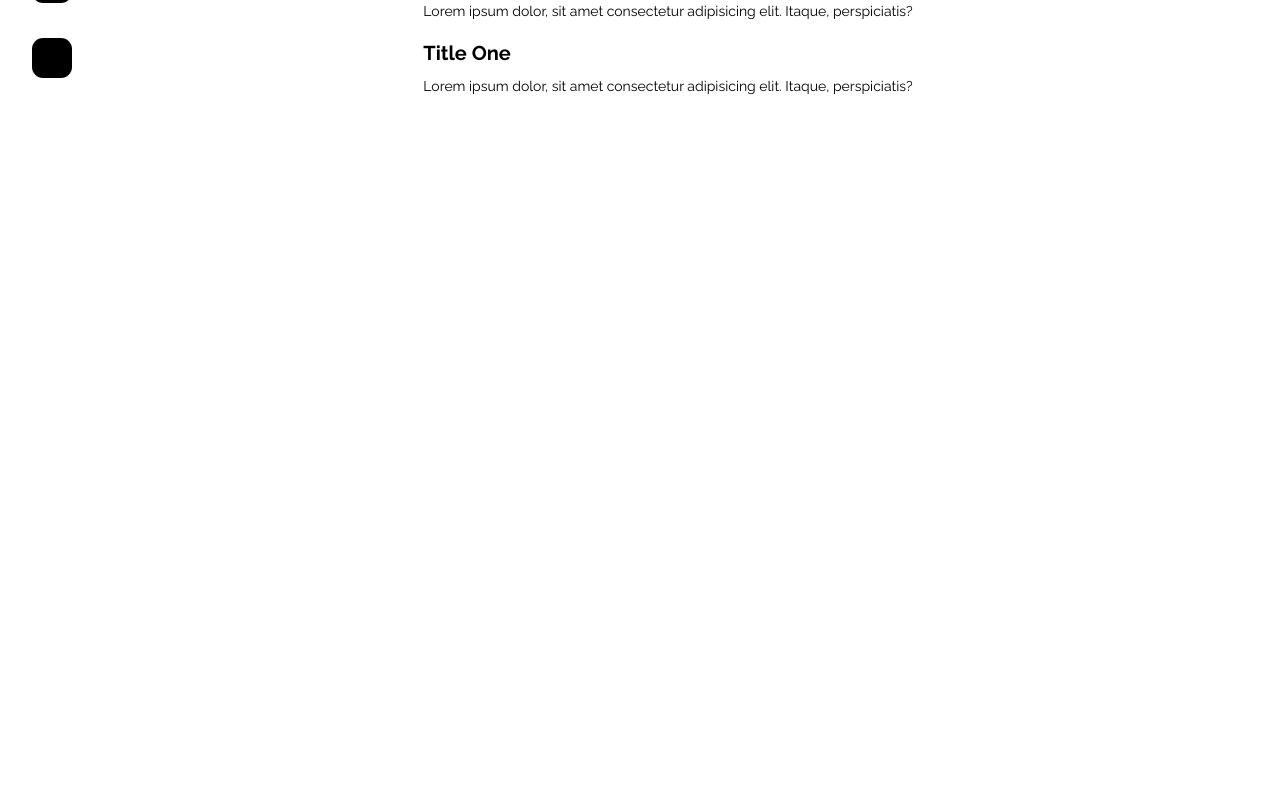
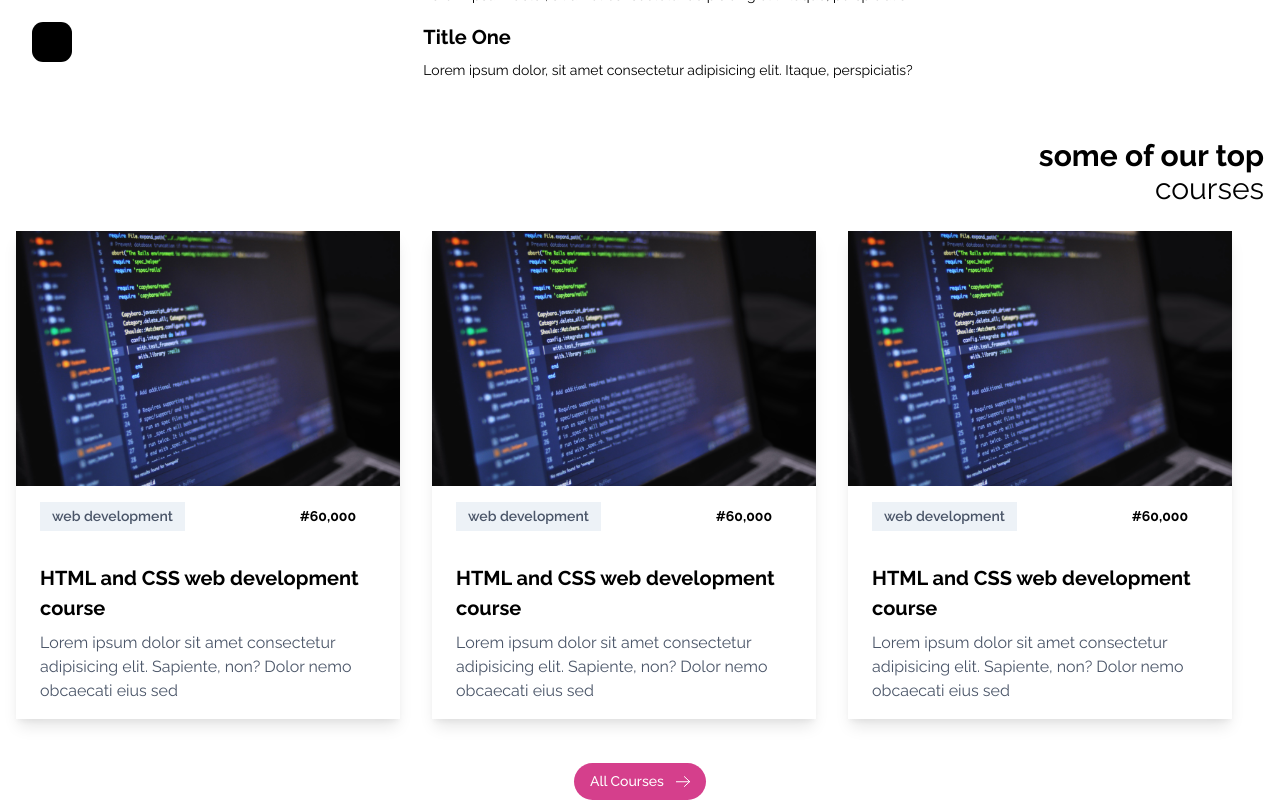
Before and after one commit to mrayor/dev-cent, a React (Create React App) app: page / in a window 1280 px wide. Shown: the part 860-1672 px from the top of the page. Before the commit the page ends 1005 px from the top, so only its background shows below. Built offline with nearby package versions, Linux system fonts and the light colour scheme.

Commit message:
Completed CourseCard component

```diff
--- a/src/components/App.js
+++ b/src/components/App.js
@@ -1,7 +1,7 @@
 import React from "react";
-import Navbar from "../components/Navbar";
-import HeaderSection from "../components/HeaderSection";
-import BodySection from "../components/BodySection";
+import Navbar from "./Navbar";
+import HeaderSection from "./HeaderSection";
+import BodySection from "./BodySection";
 
 function App() {
   return (
--- a/src/components/BodySection.js
+++ b/src/components/BodySection.js
@@ -1,12 +1,14 @@
 import React from "react";
 import booksImage from "../images/booksImage.png";
-import Feature from "../components/Feature";
+import Feature from "./Feature";
 import icon from "../images/icon.svg";
+import TopCourseSection from "./TopCourseSection";
 
 const BodySection = () => {
   return (
     <React.Fragment>
-      <div className="container items-center p-8">
+      <div className="container items-center">
+        <div className="p-4">
           <img src={booksImage} alt="books" />
           <div className="my-5">
             <h3 className="font-bold text-3xl">take the first step</h3>
@@ -28,6 +30,8 @@ const BodySection = () => {
             icon={icon}
           />
         </div>
+        <TopCourseSection />
+      </div>
     </React.Fragment>
   );
 };
--- a/src/components/Button.js
+++ b/src/components/Button.js
@@ -5,7 +5,7 @@ class Button extends Component {
   render() {
     return (
       <React.Fragment>
-        <button className="rounded-large bg-pink-600 hover:bg-pink-700 text-white px-4 py-2 flex items-center">
+        <button className={this.props.class}>
           <div className="text-sm font-medium">{this.props.name}</div>
           <div className="ml-3">
             <i>
@@ -29,10 +29,13 @@ class Button extends Component {
 }
 
 Button.defaultProps = {
-  name: "Submit"
+  name: "Submit",
+  class:
+    "rounded-large bg-pink-600 hover:bg-pink-700 text-white px-4 py-2 flex items-center"
 };
 Button.propTypes = {
-  name: PropTypes.string.isRequired
+  name: PropTypes.string.isRequired,
+  class: PropTypes.string.isRequired
 };
 
 export default Button;
--- /dev/null
+++ b/src/components/Course.js
@@ -0,0 +1,33 @@
+import React from "react";
+import PropTypes from "prop-types";
+
+const Course = props => {
+  return (
+    <div className="flex-shrink-0 max-w-sm rounded shadow-lg mx-4">
+      <img className="w-full" src={props.image} alt="pictures" />
+      <div className="px-6 py-4 flex justify-between">
+        <span className="bg-gray-200 rounded-full px-3 py-1 text-sm font-semibold text-gray-700 mr-2">
+          {props.tag}
+        </span>
+        <span className="rounded-full px-3 py-1 text-sm font-bold text-black mr-2">
+          {props.amount}
+        </span>
+      </div>
+      <div className="px-6 py-4">
+        <div className="font-bold text-xl mb-2 hover:text-red-600">
+          <a href="/"> {props.title}</a>
+        </div>
+        <p className="text-gray-700 text-base">{props.content}</p>
+      </div>
+    </div>
+  );
+};
+
+Course.propTypes = {
+  image: PropTypes.string.isRequired,
+  tag: PropTypes.string.isRequired,
+  amount: PropTypes.string.isRequired,
+  title: PropTypes.string.isRequired,
+  content: PropTypes.string.isRequired
+};
+export default Course;
--- a/src/components/HeaderSection.js
+++ b/src/components/HeaderSection.js
@@ -1,6 +1,6 @@
 import React from "react";
 import headerImage from "../images/headerImage.png";
-import Button from "../components/Button";
+import Button from "./Button";
 
 const HeaderSection = () => {
   return (
--- /dev/null
+++ b/src/components/TopCourseSection.js
@@ -0,0 +1,46 @@
+import React from "react";
+import image from "../images/ai-image.png";
+import Course from "./Course";
+import Button from "./Button";
+
+const TopCourseSection = () => {
+  return (
+    <React.Fragment>
+      <div className="my-5">
+        <h3 className="font-bold text-3xl text-right">some of our top</h3>
+        <h2 className="font-normal text-3xl -mt-3 text-right">courses</h2>
+      </div>
+      <div className="flex overflow-x-auto pb-8 -mx-4">
+        <Course
+          image={image}
+          tag="web development"
+          amount="#60,000"
+          title="HTML and CSS web development course"
+          content="Lorem ipsum dolor sit amet consectetur adipisicing elit. Sapiente, non? Dolor nemo obcaecati eius sed"
+        />
+        <Course
+          image={image}
+          tag="web development"
+          amount="#60,000"
+          title="HTML and CSS web development course"
+          content="Lorem ipsum dolor sit amet consectetur adipisicing elit. Sapiente, non? Dolor nemo obcaecati eius sed"
+        />
+        <Course
+          image={image}
+          tag="web development"
+          amount="#60,000"
+          title="HTML and CSS web development course"
+          content="Lorem ipsum dolor sit amet consectetur adipisicing elit. Sapiente, non? Dolor nemo obcaecati eius sed"
+        />
+      </div>
+      <div>
+        <Button
+          name="All Courses"
+          class="my-3 mx-auto rounded-large bg-pink-600 hover:bg-pink-700 text-white px-4 py-2 flex items-center"
+        />
+      </div>
+    </React.Fragment>
+  );
+};
+
+export default TopCourseSection;
```
Also changed, not shown: src/images/ai-image.png (added). Lines whose indentation alone changed are shown as unchanged.
